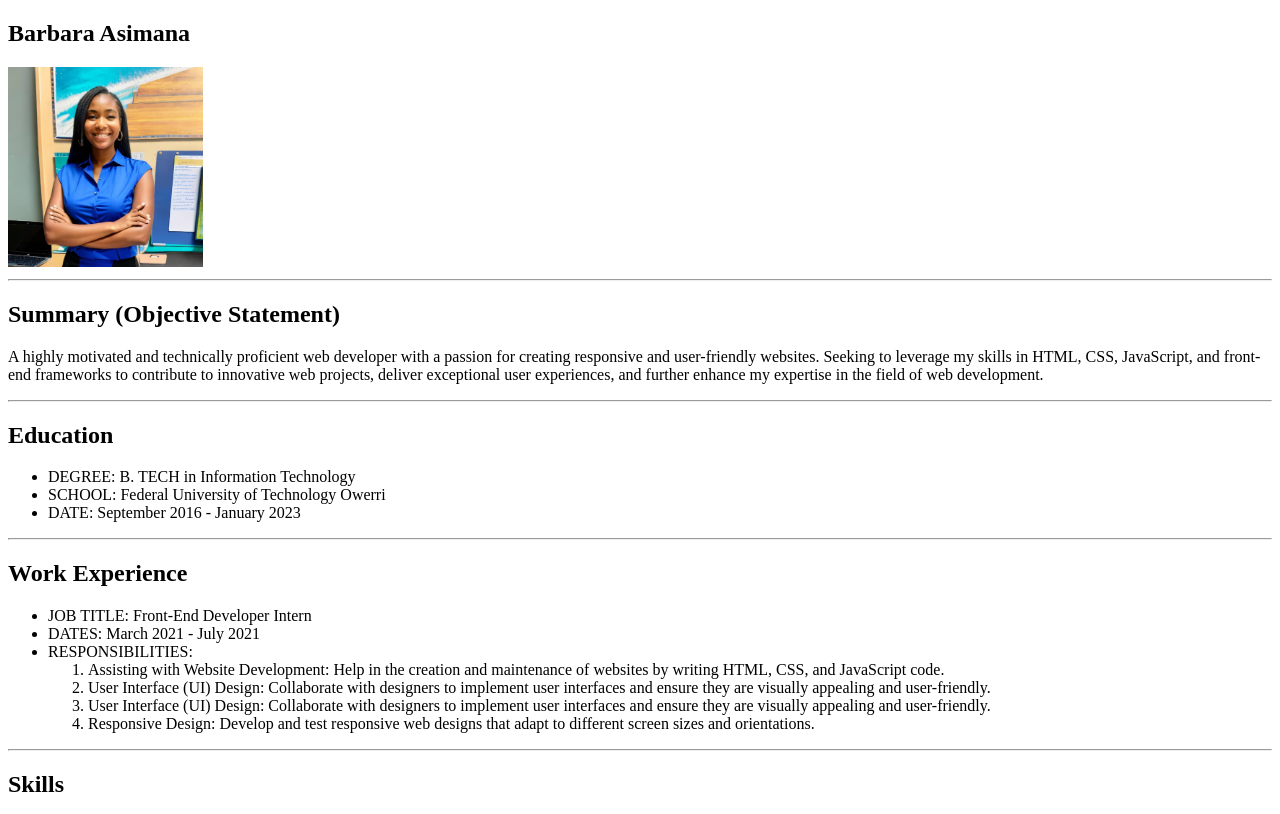
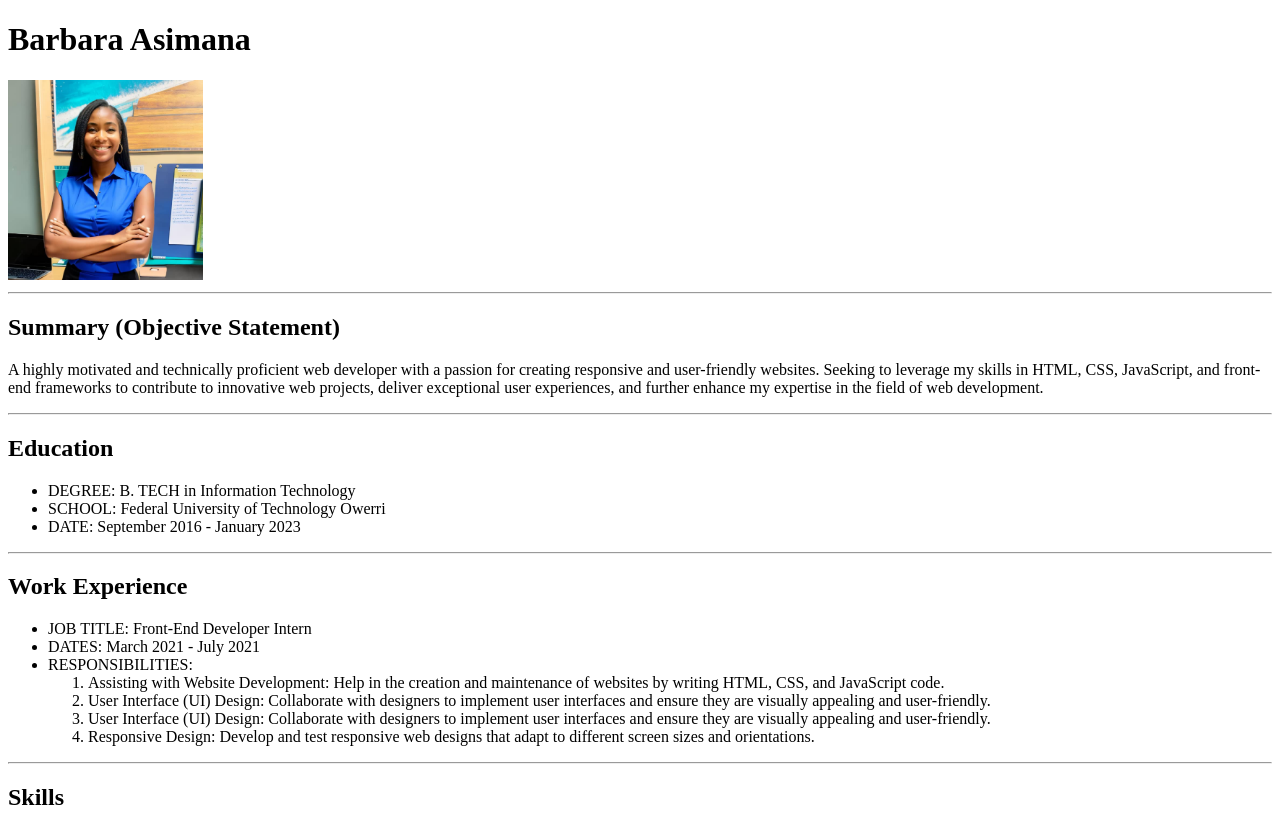
Before and after one commit to Barbara131/Barbara, a plain HTML site: page Capstone_projects/index.html in a window 1280 px wide. Shown: the top 814 px of the page. Drawn offline with Linux system fonts and the light colour scheme.

Commit message:
Add files via upload

```diff
--- a/Capstone_projects/index.html
+++ b/Capstone_projects/index.html
@@ -8,7 +8,7 @@
     <title>My Resume</title>
   </head>
   <body>
-    <h2>Barbara Asimana</h2>
+    <h1>Barbara Asimana</h1>
     <img src="./asset/about.png" height="200" alt="barbara-image" />
 
     <hr />
```
